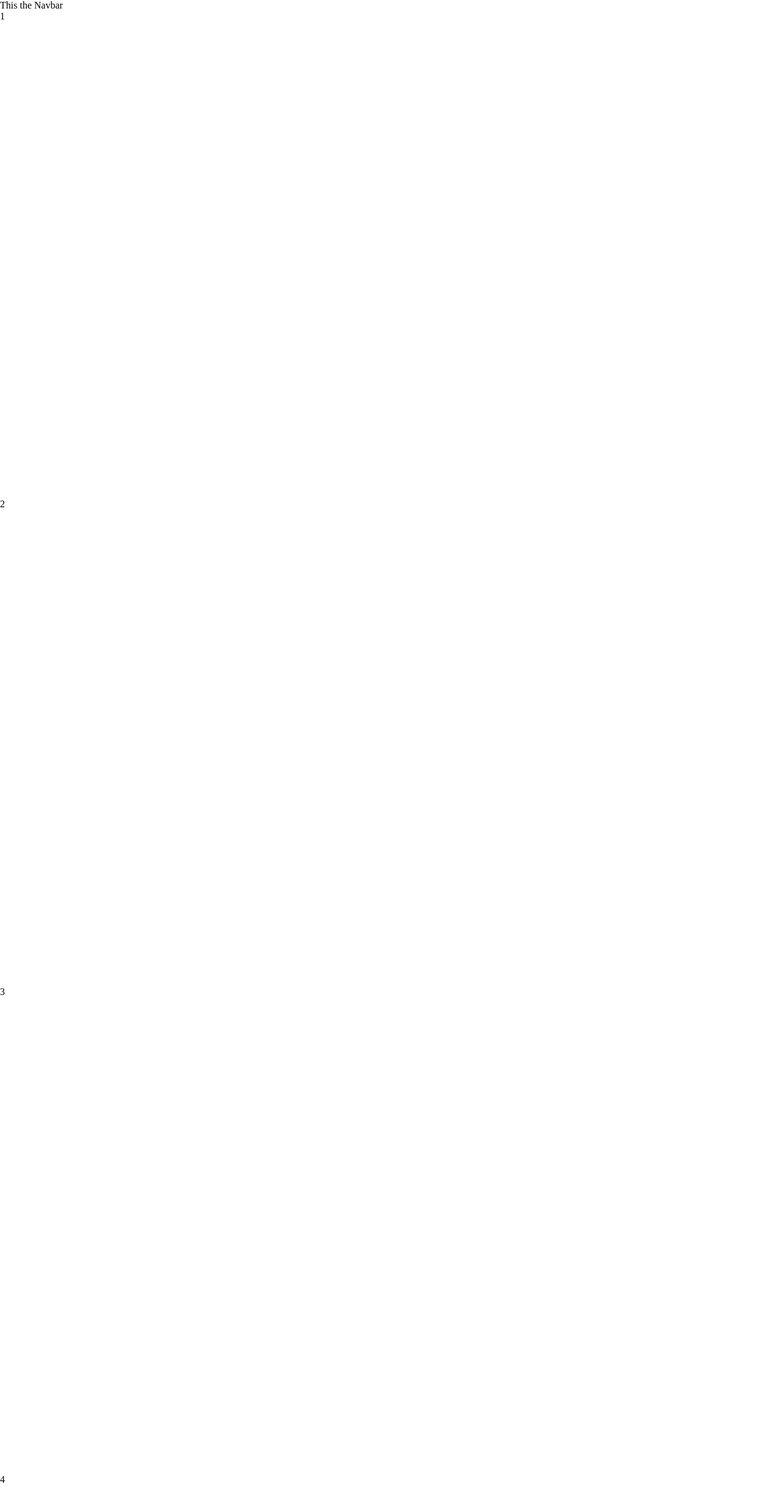
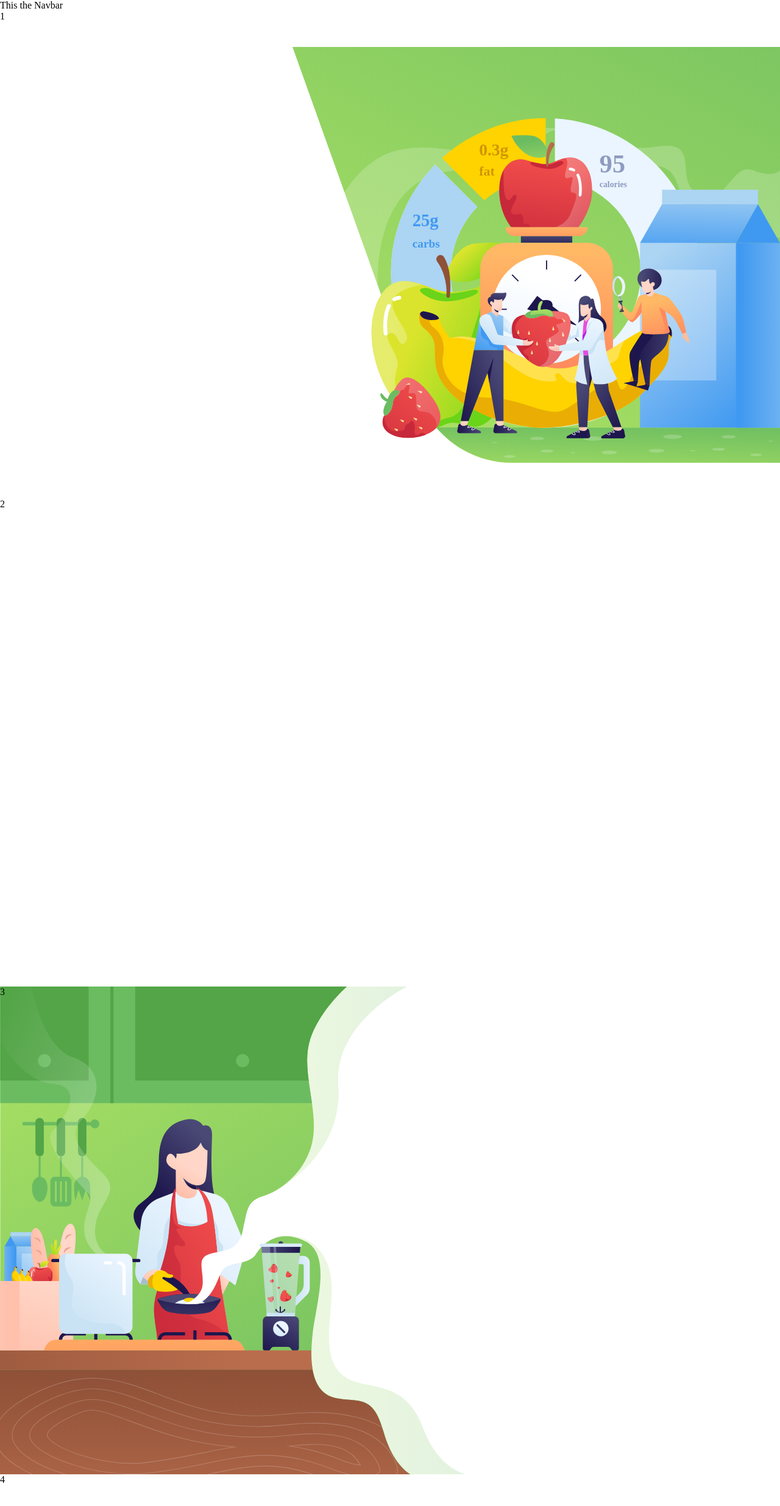
Before and after one commit to lucaspires-source/Layout, a React (Create React App) app: page / in a window 1280 px wide. Shown: the top 2470 px of the page at 61% size. Built offline with nearby package versions, Linux system fonts and the light colour scheme.

Commit message:
background images added

```diff
--- a/src/components/FifthElement/index.js
+++ b/src/components/FifthElement/index.js
@@ -2,7 +2,7 @@ import React from 'react'
 import './styles.css'
 const FifthElement = () => {
     return (
-        <div className="container">
+        <div className="fifth-container">
             5
         </div>
     )
--- a/src/components/FifthElement/styles.css
+++ b/src/components/FifthElement/styles.css
@@ -1,3 +1,6 @@
-.container{
+.fifth-container{
     height: 100vh;
+    background: url(../../assets/images/bloco_final_image.svg) no-repeat;
+    background-position: right;
+    background-size: 100vh;
 }
--- a/src/components/FirstElement/index.js
+++ b/src/components/FirstElement/index.js
@@ -2,7 +2,7 @@ import React from 'react'
 import './styles.css'
 const FirstElement = () => {
     return (
-        <div className="container">
+        <div className="first-container">
             1
         </div>
     )
--- a/src/components/FirstElement/styles.css
+++ b/src/components/FirstElement/styles.css
@@ -1,3 +1,6 @@
-.container{
+.first-container{
     height: 100vh;
+    background: url(../../assets/images/Illustration.svg) no-repeat;
+    background-position: right;
+    background-size: 100vh;
 }
--- a/src/components/ThirdElement/index.js
+++ b/src/components/ThirdElement/index.js
@@ -2,7 +2,7 @@ import React from 'react'
 import './styles.css'
 const ThirdElement = () => {
     return (
-        <div className="container">
+        <div className="third-container">
             3
         </div>
     )
--- a/src/components/ThirdElement/styles.css
+++ b/src/components/ThirdElement/styles.css
@@ -1,3 +1,6 @@
-.container{
+.third-container{
     height: 100vh;
+    background: url(../../assets/images/bloco_services.svg) no-repeat;
+    background-position: left;
+    background-size: 100vh;
 }
--- a/src/styles/globalStyles.css
+++ b/src/styles/globalStyles.css
@@ -2,5 +2,21 @@
     margin: 0;
     padding: 0;
     box-sizing: border-box;
-    background-color:#fff;
 }
+
+html{
+    min-height:100%;
+}
+*, button, input {
+    border:0;
+    background:none;
+}
+ul{
+    list-style:none;
+}
+:root{
+    --green:#badc58;
+    --blue:#2f285b;
+    --lightgray:#a9a7b9;
+    --darkgrey:#aaa7ba;
+}
```
Also changed, not shown: 1 other file (tests, documents, lock files or other folders).
